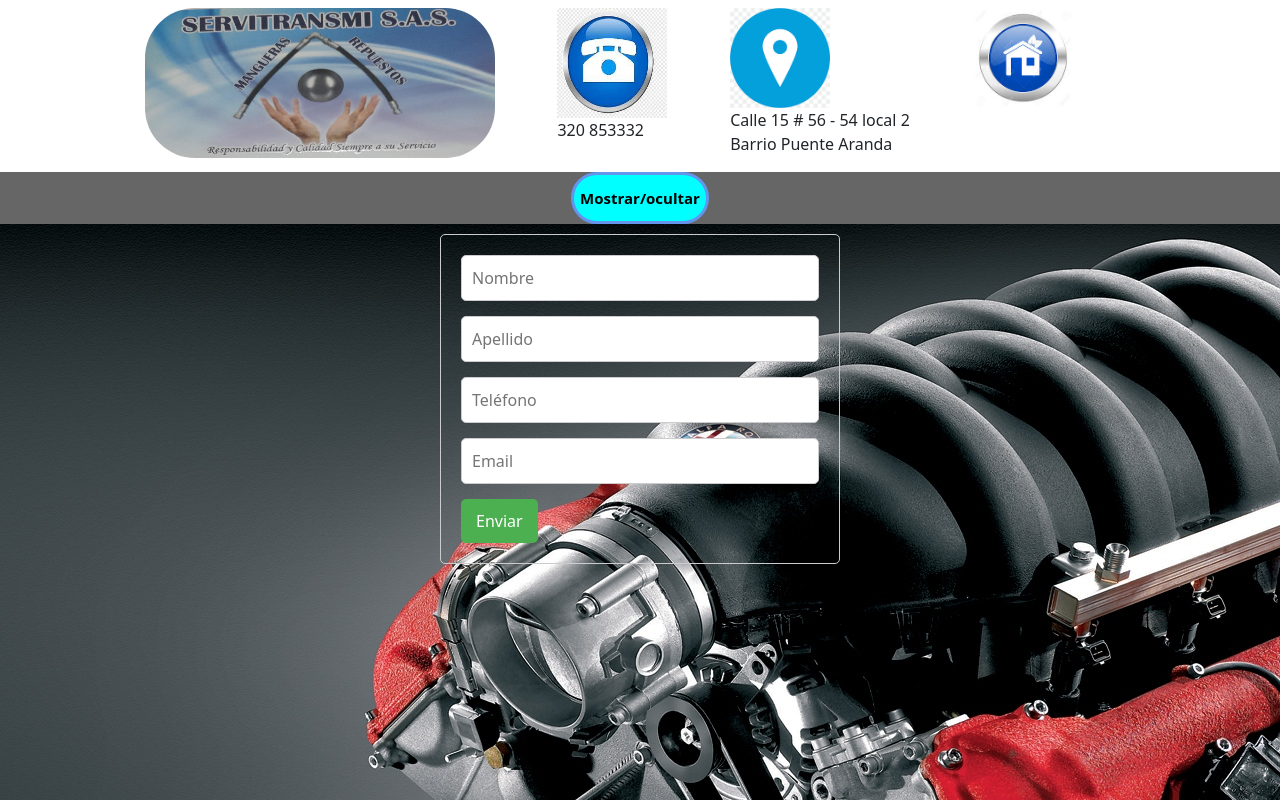
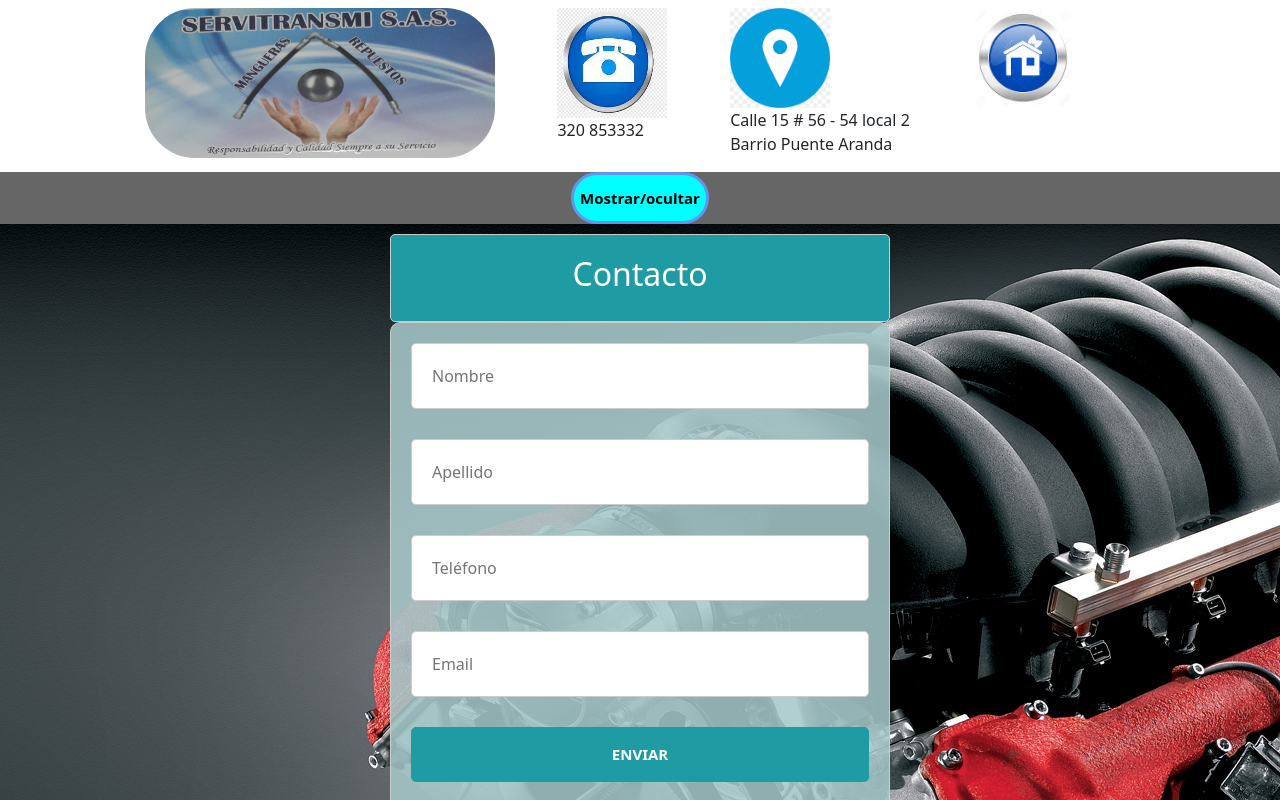
Before and after one commit to jbernardom/proyecto-angular, an Angular app: page /contacto in a window 1280 px wide. Shown: the top 800 px of the page. Built offline with nearby package versions, Linux system fonts and the light colour scheme.

Commit message:
finalizando formulario

```diff
--- a/src/app/formulario/contacto/contacto.component.css
+++ b/src/app/formulario/contacto/contacto.component.css
@@ -1,36 +1,61 @@
-form {
-  max-width: 400px;
+.form-header {
+  background: #1e9ba3;
+
+  text-align: center;
+  color: #fff;
+  border-bottom: 5px solid #fff;
+  max-width: 500px;
   margin: 0 auto;
   padding: 20px;
   border: 1px solid #ccc;
   border-radius: 5px;
 }
 
+form {
+
+  margin: 0 auto;
+  padding: 20px;
+  border: 1px solid #ccc;
+  height: 600px;
+
+  width: 500px;
+  max-width: 100%;
+  background: #a6c7cade;
+  border-radius: 10px;
+  overflow: hidden;
+  box-shadow: 0px 5px 16px 0px rgba(50, 50, 50, );
+}
+
 
 input {
   width: 100%;
-  padding: 10px;
-  margin-bottom: 15px;
+  padding: 20px;
+  margin-bottom: 30px;
   border: 1px solid #ccc;
   border-radius: 5px;
 }
 
 
 div.error {
-  color: red;
-  font-size: 12px;
-  margin-top: -10px;
-  margin-bottom: 15px;
+  color: #ca3434;
+  font-style: italic;
+  text-align: right;
+  font-size: 17px;
+  margin: 12px 0 18px;
 }
 
-
 button {
-  background-color: #4CAF50;
-  color: white;
-  padding: 10px 15px;
-  border: none;
-  border-radius: 5px;
-  cursor: pointer;
+  display: block;
+    width: 100%;
+    padding: 15px;
+    background: #1e9ba3;
+    border: 1px solid #1e9ba3;
+    border-radius: 5px;
+    color: #fff;
+    font-weight: bold;
+    font-size: 15px;
+    font-family: inherit;
+    text-transform: uppercase;
 }
 
 button:hover {
--- a/src/app/formulario/contacto/contacto.component.html
+++ b/src/app/formulario/contacto/contacto.component.html
@@ -1,14 +1,17 @@
+<div class="form-header">
+   <h2>Contacto</h2>
+ </div>
 <form [formGroup]="formContac" (ngSubmit)="enviarContacto()">
   <input type="text" formControlName="nombre" placeholder="Nombre">
-  <div *ngIf="formContac.controls.nombre.invalid && formContac.controls.nombre.touched">Campo obligatorio.</div>
+  <div class="error" *ngIf="formContac.controls['nombre'].invalid && formContac.controls['nombre'].touched">Nombre no puede estar vacio.</div>
 
   <input type="text" formControlName="apellido" placeholder="Apellido">
 
   <input type="number" formControlName="telefono" placeholder="Teléfono">
-  <div *ngIf="formContac.controls.telefono.invalid && formContac.controls.telefono.touched">Ingresa solo números.</div>
+  <div *ngIf="formContac.controls['telefono'].invalid && formContac.controls['telefono'].touched">Ingresa solo números.</div>
 
   <input type="email" formControlName="email" placeholder="Email">
-  <div *ngIf="formContac.controls.email.invalid && formContac.controls.email.touched">Ingresa un email válido.</div>
+  <div class="error" *ngIf="formContac.controls['email'].invalid && formContac.controls['email'].touched">Ingresa un email válido.</div>
 
   <button type="submit">Enviar</button>
 </form>
--- a/src/app/formulario/contacto/contacto.component.ts
+++ b/src/app/formulario/contacto/contacto.component.ts
@@ -16,7 +16,7 @@ export class ContactoComponent implements OnInit {
 
     this.formContac = this.fb.group({
       nombre: ['', [Validators.required]],
-      apellido: ['', [Validators.required]],
+      apellido: [''],
       telefono: ['', [Validators.pattern('^[0-9]+$')]],
       email: ['', [Validators.required, Validators.pattern("^[a-zA-Z0-9.!#$%&'*+/=?^_`{|}~-]+@[a-zA-Z0-9-]+(?:\.[a-zA-Z0-9-]+)*$")]]
     });
```
Also changed, not shown: src/app/app.module.ts (+7 -8 lines).
